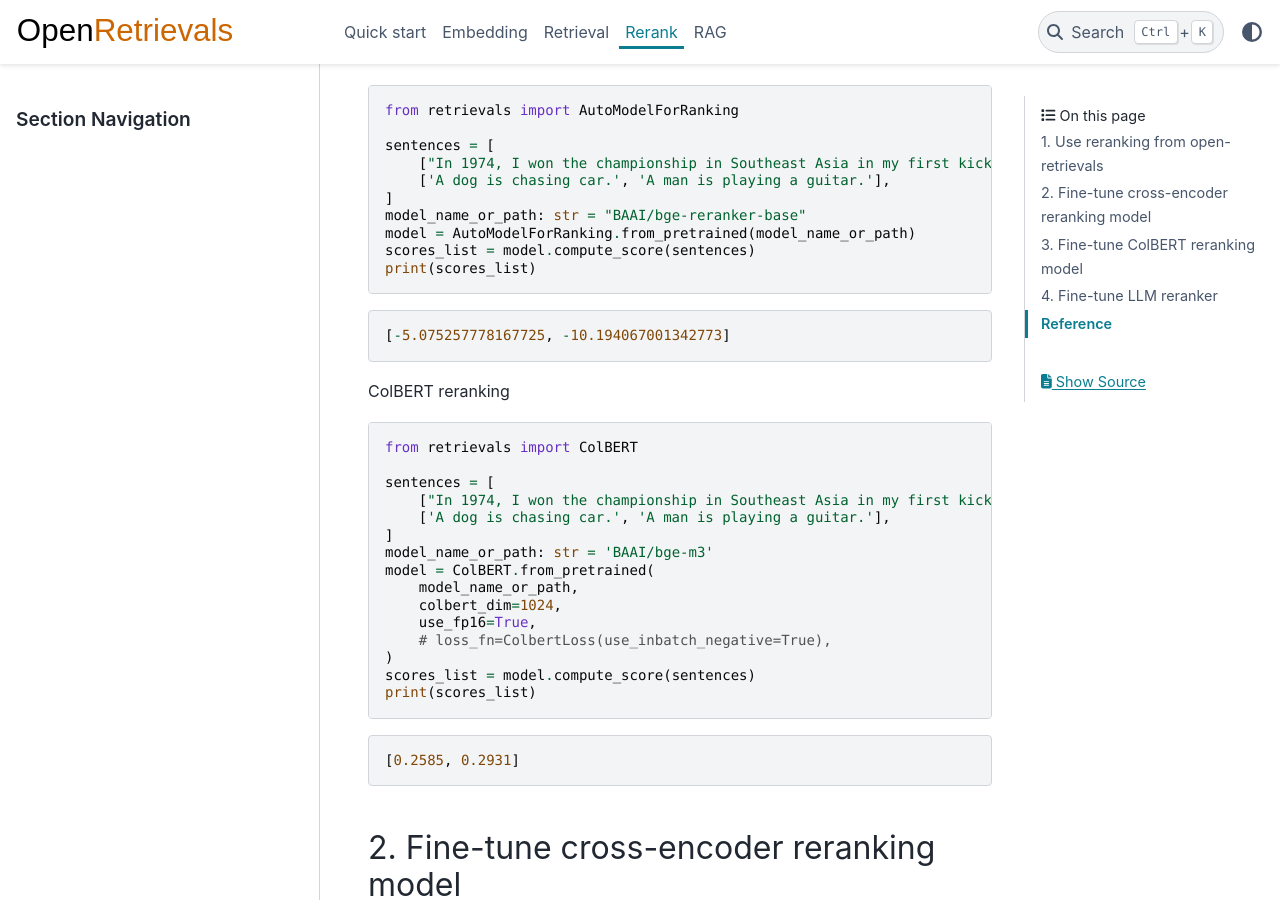
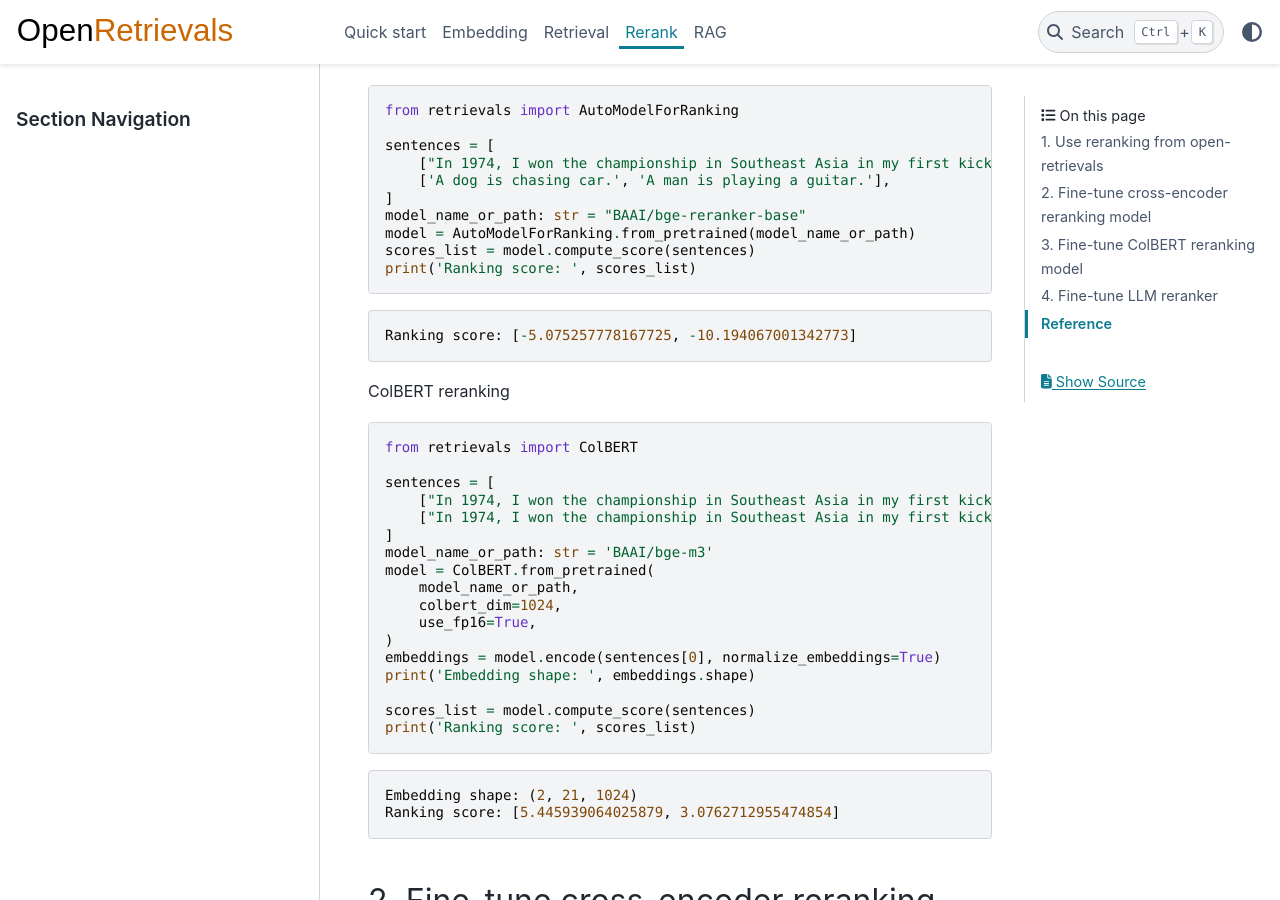
Before and after one commit to LongxingTan/open-retrievals, a Sphinx documentation site: the page built from docs/source/rerank.rst, in a window 1280 px wide and 900 px high, scrolled down 250 px. Built offline with Sphinx 7.4.7 and the PyData theme 0.15.4, drawn with Linux system fonts in a browser that asks for light colours.

```diff
--- a/docs/source/rerank.rst
+++ b/docs/source/rerank.rst
@@ -19,11 +19,11 @@ Cross encoder reranking
     model_name_or_path: str = "BAAI/bge-reranker-base"
     model = AutoModelForRanking.from_pretrained(model_name_or_path)
     scores_list = model.compute_score(sentences)
-    print(scores_list)
+    print('Ranking score: ', scores_list)
 
 .. code::
 
-    [-5.075257778167725, -10.194067001342773]
+    Ranking score: [-5.075257778167725, -10.194067001342773]
 
 
 ColBERT reranking
@@ -34,21 +34,24 @@ ColBERT reranking
 
     sentences = [
         ["In 1974, I won the championship in Southeast Asia in my first kickboxing match", "In 1982, I defeated the heavy hitter Ryu Long."],
-        ['A dog is chasing car.', 'A man is playing a guitar.'],
+        ["In 1974, I won the championship in Southeast Asia in my first kickboxing match", "A man is playing a guitar."],
     ]
     model_name_or_path: str = 'BAAI/bge-m3'
     model = ColBERT.from_pretrained(
         model_name_or_path,
         colbert_dim=1024,
         use_fp16=True,
-        # loss_fn=ColbertLoss(use_inbatch_negative=True),
     )
+    embeddings = model.encode(sentences[0], normalize_embeddings=True)
+    print('Embedding shape: ', embeddings.shape)
+
     scores_list = model.compute_score(sentences)
-    print(scores_list)
+    print('Ranking score: ', scores_list)
 
 .. code::
 
-    [0.2585, 0.2931]
+    Embedding shape: (2, 21, 1024)
+    Ranking score: [5.445939064025879, 3.0762712955474854]
 
 
 2. Fine-tune cross-encoder reranking model
```
Also changed, not shown: 1 other file.
